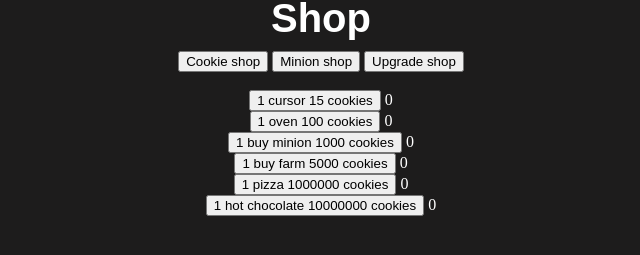
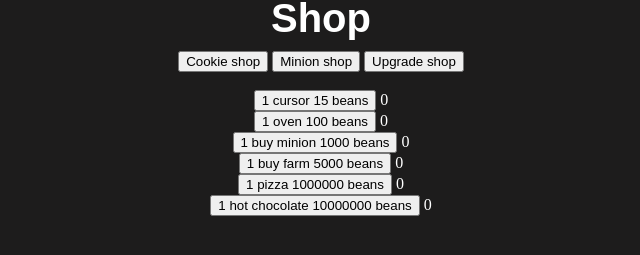
Before and after one commit to Sheep26/Bean-clicker, an Electron app: page index.html in a window 1200 px wide. Both pictures are taken after a click on the button "Cookie shop". Shown: the part 271-526 px from the top of the page, without its empty margins (287-927 px from the left). Drawn offline with Linux system fonts and the light colour scheme.

Commit message:
Update index.html

```diff
--- a/index.html
+++ b/index.html
@@ -67,22 +67,22 @@
       <h1 style="font-size: 40px;">Shop</h1>
       <button onclick="cheese121()">Cookie shop</button> <button onclick="cheese1212()">Minion shop</button> <button onclick="cheese12121()">Upgrade shop</button><br><br>
       <div id="Cookieshop" style="display: none">
-        <button onclick="cursors()"><labal id = "cursorbuynum">1</labal> cursor <labal id="cursorcostnum">15</labal> cookies</button>
+        <button onclick="cursors()"><labal id = "cursorbuynum">1</labal> cursor <labal id="cursorcostnum">15</labal> beans</button>
         <label id="cursors" class="clicker25">0</label>
         <br>
-        <button onclick="ovensshop()"><labal id = "ovenbuynum">1</labal> oven <labal id="ovenscostnum">100</labal> cookies</button>
+        <button onclick="ovensshop()"><labal id = "ovenbuynum">1</labal> oven <labal id="ovenscostnum">100</labal> beans</button>
         <label id="ovensnum" class="clicker25">0</label>
         <br>
-        <button onclick="buymigits()"><labal id = "migitbuynum">1</labal> buy minion <labal id="25">1000</labal> cookies</button>
+        <button onclick="buymigits()"><labal id = "migitbuynum">1</labal> buy minion <labal id="25">1000</labal> beans</button>
         <label id="migitnum" class="clicker25">0</label>
         <br>
-        <button onclick="buyfarm()"><labal id = "farmbuynum">1</labal> buy farm <labal id="26">5000</labal> cookies</button>
+        <button onclick="buyfarm()"><labal id = "farmbuynum">1</labal> buy farm <labal id="26">5000</labal> beans</button>
         <label id="farmnum" class="clicker25">0</label>
         <br>
-        <button onclick="buypizza()"><labal id = "pizzabuynum">1</labal> pizza <labal id ="27">1000000</labal> cookies</button>
+        <button onclick="buypizza()"><labal id = "pizzabuynum">1</labal> pizza <labal id ="27">1000000</labal> beans</button>
         <label id="pnum" class="clicker25">0</label>
         <br>
-        <button onclick="hotchocolate10()"><labal id = "hotbuynum">1</labal> hot chocolate <labal id ="28">10000000</labal> cookies</button>
+        <button onclick="hotchocolate10()"><labal id = "hotbuynum">1</labal> hot chocolate <labal id ="28">10000000</labal> beans</button>
         <label id="hnum" class="clicker25">0</label>
       </div>
       <div id="minionshop" style="display: none">
@@ -97,10 +97,10 @@
         <br>
       </div>
       <div id="upgradeshop" style="display: none">
-        <button onclick="multit()"><labal id = "multbuynum">1</labal> cookie multiplyer <labal id ="32">1000000000</labal> cookies</button>
+        <button onclick="multit()"><labal id = "multbuynum">1</labal> cookie multiplyer <labal id ="32">1000000000</labal> beans</button>
         <label id="mnum" class="clicker25">1</label>
         <Br>
-        <button onclick="minmult()"><labal id = "minmultbuynum">1</labal> minion multiplyer <labal id ="33">1000000000000</labal> cookies</button>
+        <button onclick="minmult()"><labal id = "minmultbuynum">1</labal> minion multiplyer <labal id ="33">1000000000000</labal> beans</button>
         <label id="minnum" class="clicker25">1</label>
       </div>
     </div>
```
